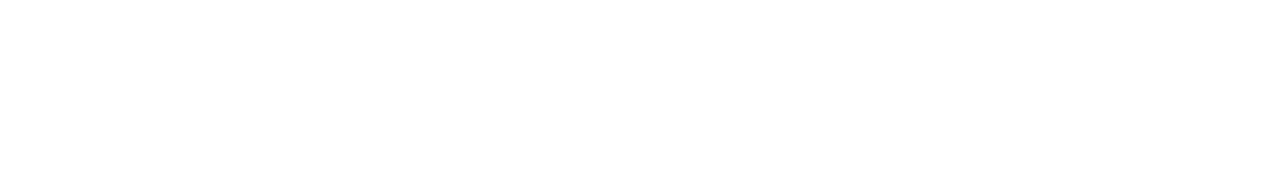
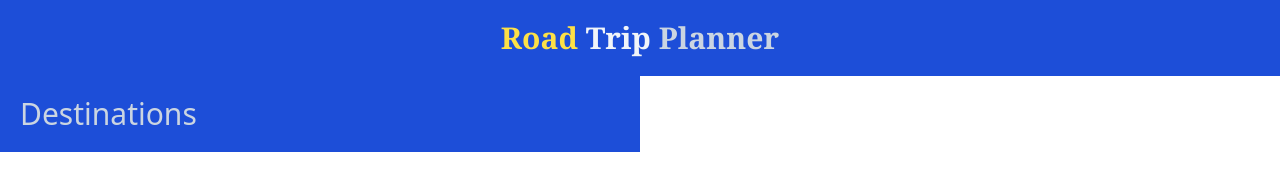
Before and after one commit to garrett-lieb/trip-planner, a plain HTML site: page index.html in a window 1280 px wide. Drawn offline with nearby package versions, Linux system fonts and the light colour scheme.

Commit message:
added destinations section

```diff
--- a/index.html
+++ b/index.html
@@ -15,6 +15,18 @@
     </head>
 
 <body>
+    <header class="col-span-8 bg-blue-700 flex flex-column justify-center align-middle px-5 py-5">
+            <h1 class="text-3xl font-bold font-serif text-yellow-300">Road
+                <span class="text-3xl font-bold font-serif text-slate-100">Trip</span>
+                <span class="text-3xl font-bold font-serif text-slate-300">Planner</span>
+            </h1>
+        </header>
+    <main class="grid grid-cols-8">
+        <div class="col-start-1 col-span-4 bg-blue-700 text-3xl text-slate-300">
+            <p class="px-5 py-5">Destinations</p>
+        </div>
+
+    </main>
 
     <script src="./assets/js/script.js"></script>
 </body>
```
